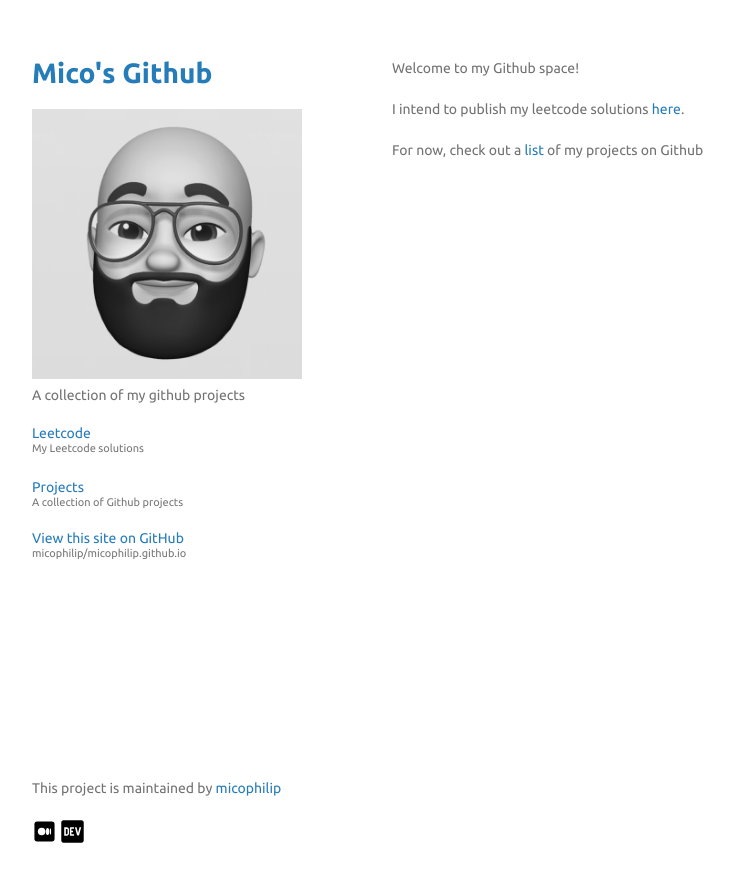
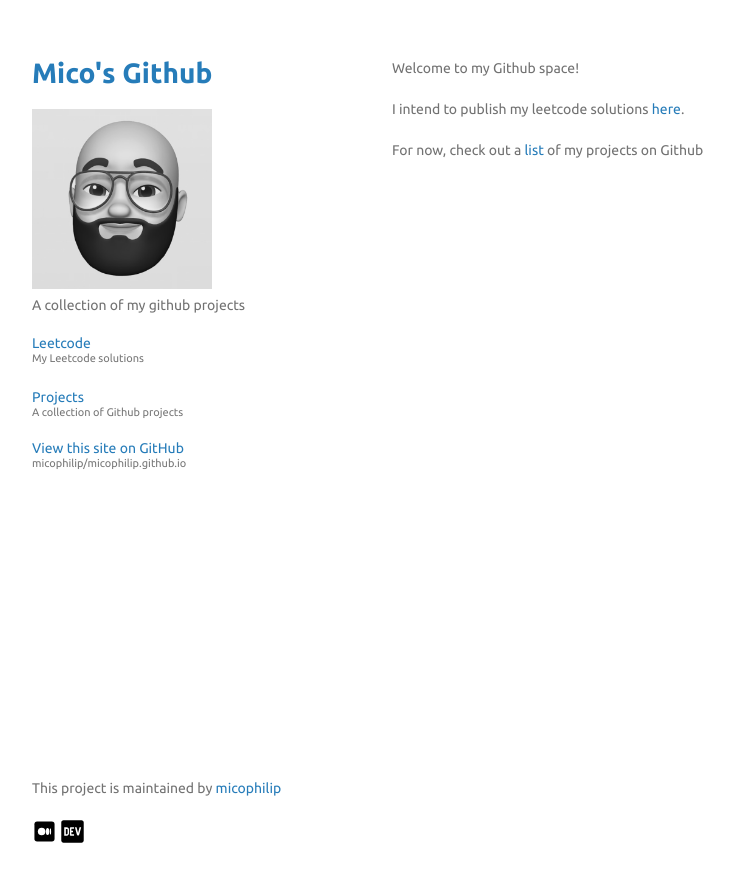
Before and after one commit to micophilip/micophilip.github.io, a Jekyll site: the page built from index.md, in a window 1280 px wide. Shown: the top 882 px of the page, without its empty margins (178-912 px from the left). Built offline with Jekyll 4.4.1, drawn with Linux system fonts in a browser that asks for light colours.

Commit message:
resize logo

```diff
--- a/_layouts/default.html
+++ b/_layouts/default.html
@@ -18,7 +18,7 @@
         <h1><a href="{{ "/" | absolute_url }}">{{ site.title | default: site.github.repository_name }}</a></h1>
 
         {% if site.logo %}
-          <img src="{{site.logo | relative_url}}" alt="Logo" />
+          <img src="{{site.logo | relative_url}}" width="180" height="180" alt="Logo" />
         {% endif %}
 
         <p>{{ site.description | default: site.github.project_tagline }}</p>
```
